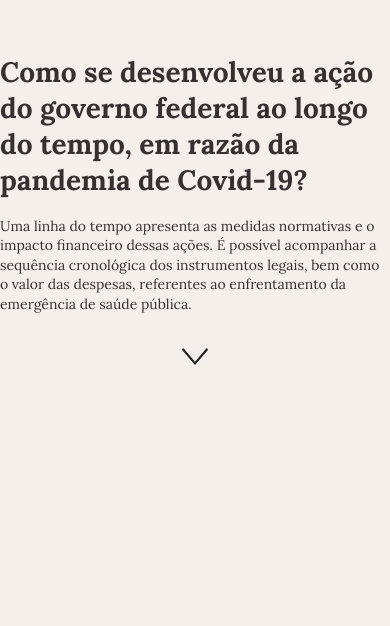
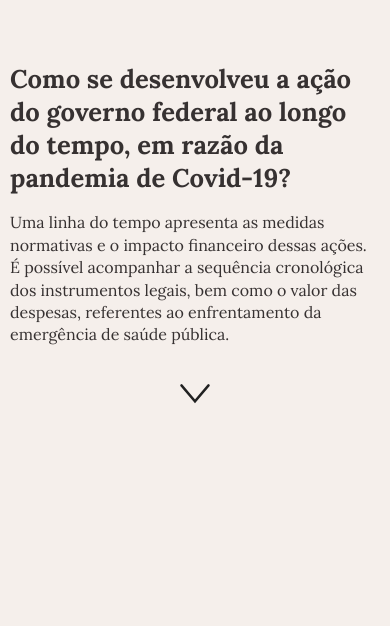
Before and after one commit to tchiluanda/timeline-covid, a plain HTML site: page index.html in a window 390 px wide. Shown: the part 218-844 px from the top of the page. Drawn offline with nearby package versions, Linux system fonts and the light colour scheme.

Commit message:
ajustes para mobile

```diff
--- a/style.css
+++ b/style.css
@@ -329,13 +329,17 @@ button#toggle-modo {
 
 @media (max-width: 800px) {
 
-    :root {
-        font-size: 14px;
+    h1 {
+
+        font-size: 1.6rem;
+
     }
+
 
     .margenzona {
 
         max-width: 100vw;
+        padding: 10px;
 
     }
 
```
